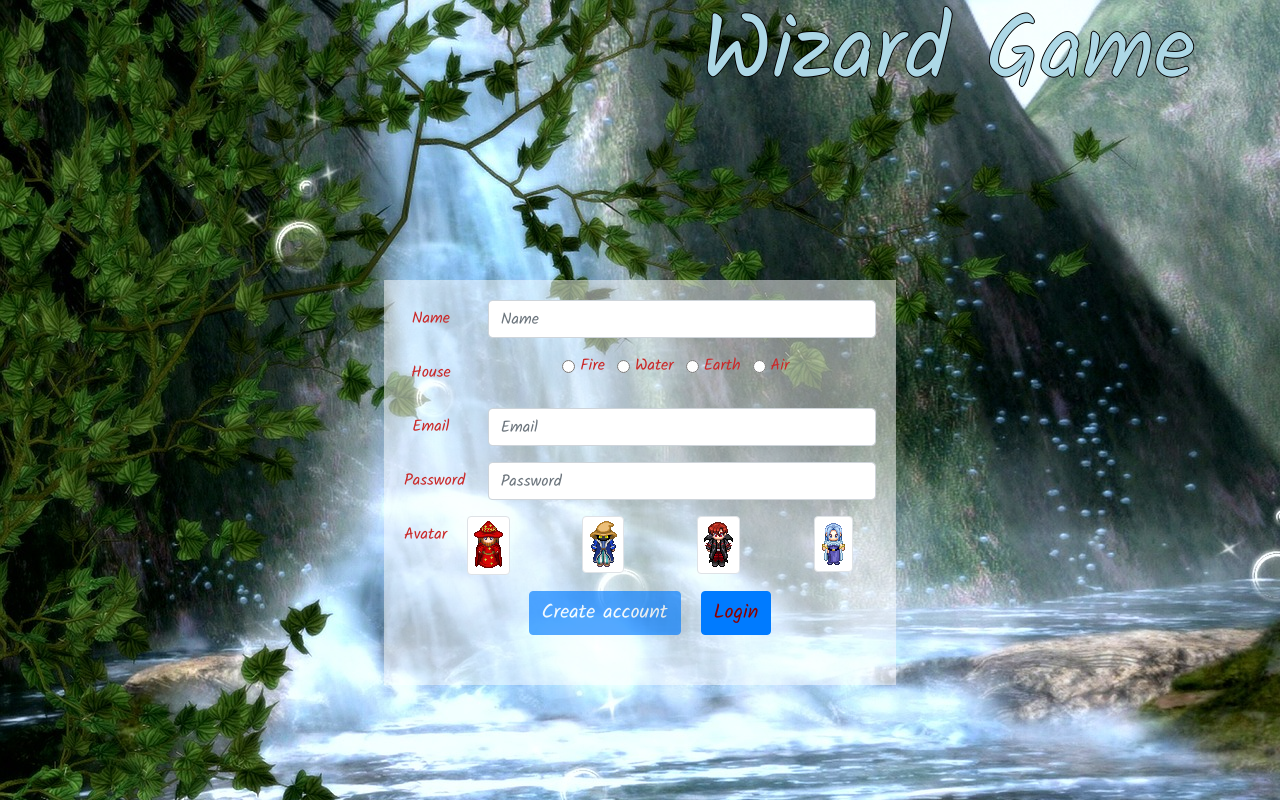
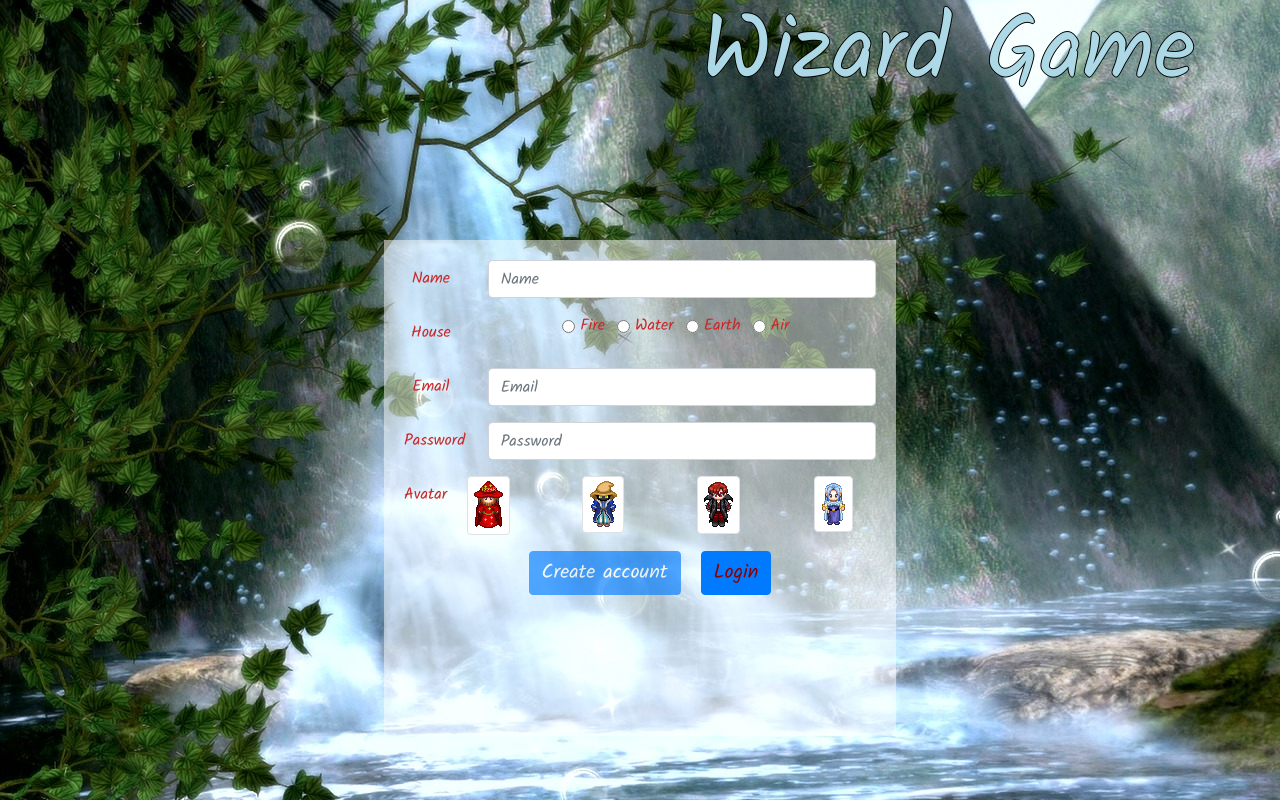
Before and after one commit to wonjin9181/Wizardry, a React (Create React App) app in the folder client/: page /createuser in a window 1280 px wide. Built offline with nearby package versions, Linux system fonts and the light colour scheme.

Commit message:
added some style

```diff
--- a/client/src/components/create-user/create_user.css
+++ b/client/src/components/create-user/create_user.css
@@ -1,9 +1,9 @@
    #createuser {
     position: absolute;
-    top: 35vh;
+    top: 30vh;
     left: 30vw;
     right: 30vw;
-    bottom: 9vw;
+    bottom: 5vw;
     background-color: rgba(255,255,255,0.5);
     text-align: center;
     padding: 20px;
--- a/client/src/components/fight/fight.css
+++ b/client/src/components/fight/fight.css
@@ -16,5 +16,4 @@
 
 #letterBtn {
   margin-bottom: 50vh;
-
 }
--- a/client/src/components/login/login.css
+++ b/client/src/components/login/login.css
@@ -69,9 +69,14 @@ p {
   left: 15vw;
   right: 15vw;
   bottom: 50vw;
+  text-align: left;
 }
 .btn {
   font-size: 13px;
   margin-left: 20px !important;
 }
+
+.input {
+  font-size: 10px;
 }
+}
--- a/client/src/components/main-stats/main_stats.css
+++ b/client/src/components/main-stats/main_stats.css
@@ -5,10 +5,12 @@
   z-index: 9;
   font-family: "Kalam", cursive;
   color: rgb(0, 48, 14);
-  margin-top: 10vh;
+  margin-top: 15vh;
 }
 
 .logoutBtn {
+  margin-left: 0px;
+  margin-top: 25px;
   float: right;
 }
 
@@ -25,6 +27,8 @@ h6 {
   margin-top: 5vh;
   margin-bottom: 30vh;
   overflow-y: scroll;
+  width: 300px;
+  height: 100px
 }
 
 li {
@@ -47,3 +51,7 @@ li {
   box-shadow: 0 10px 18px 0 rgba(0, 0, 0, 0.24),
     0 6px 20px 0 rgba(0, 0, 0, 0.19);
 }
+
+@media only screen and (max-width: 600px) {
+
+}
--- a/client/src/components/main-stats/main_stats.js
+++ b/client/src/components/main-stats/main_stats.js
@@ -159,9 +159,11 @@ class MainStats extends Component {
 
 
                     <Row className="justify-content-md-center">
-                        <Card id="houseMembers" style={{ width: '25rem' }}>
+                        <Card id="houseMembers">
+
+                        <h5>House Members</h5>
+
                             <Col>
-
 
 
                                 {this.state.houseMembers.map(house => (
```
